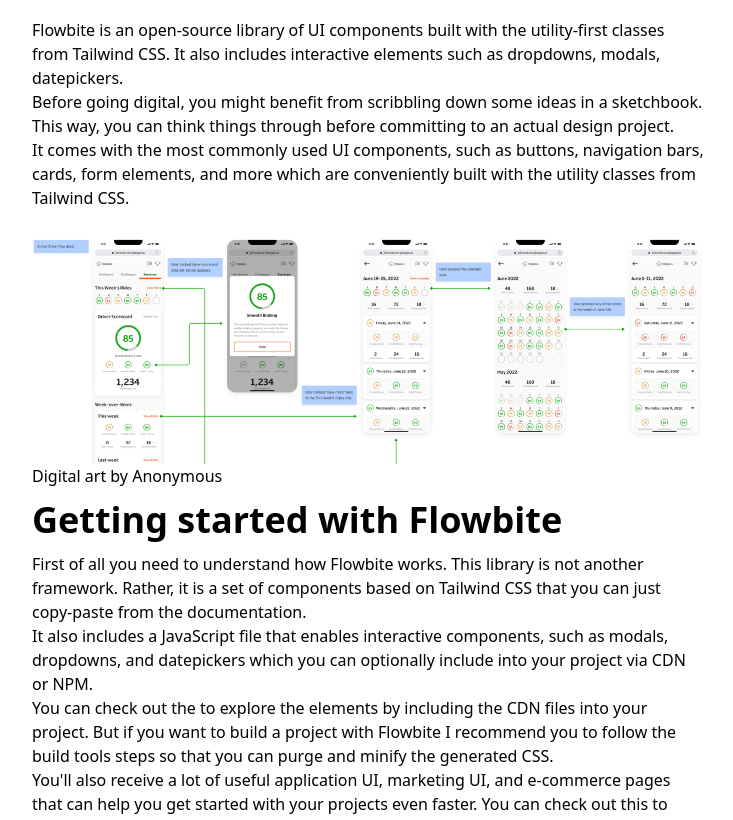
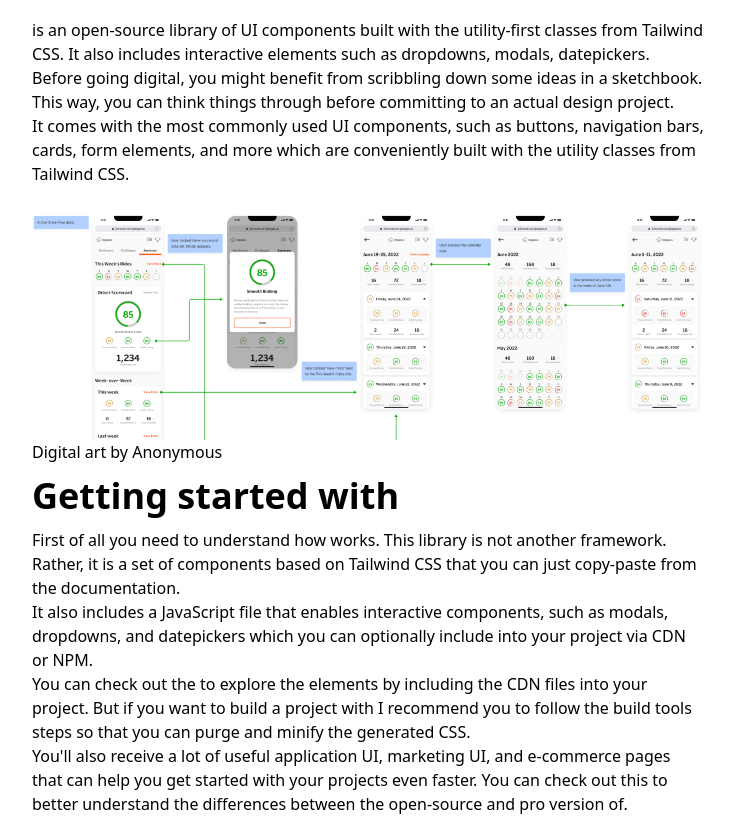
Before and after one commit to berkolata/piksel, a website: page blog-details.html in a window 1280 px wide. Shown: the part 414-1234 px from the top of the page, without its empty margins (272-1005 px from the left). Drawn offline with nearby package versions, Linux system fonts and the light colour scheme.

Commit message:
blog-updates

```diff
--- a/blog-details.html
+++ b/blog-details.html
@@ -74,7 +74,7 @@
               >
                 <img
                   class="mr-4 w-16 h-16 rounded-full"
-                  src="https://flowbite.com/docs/images/people/profile-picture-2.jpg"
+                  src="uploads/profiles/profile-picture-2.jpg"
                   alt="Jese Leos"
                 />
                 <div>
@@ -105,7 +105,7 @@
             </h1>
           </header>
           <p class="lead">
-            Flowbite is an open-source library of UI components built with the
+            is an open-source library of UI components built with the
             utility-first classes from Tailwind CSS. It also includes
             interactive elements such as dropdowns, modals, datepickers.
           </p>
@@ -123,10 +123,10 @@
             <img src="uploads/content/root-img5-2448x924.png" alt="" />
             <figcaption>Digital art by Anonymous</figcaption>
           </figure>
-          <h2 class="my-3 text-4xl font-bold">Getting started with Flowbite</h2>
+          <h2 class="my-3 text-4xl font-bold">Getting started with</h2>
           <p>
-            First of all you need to understand how Flowbite works. This library
-            is not another framework. Rather, it is a set of components based on
+            First of all you need to understand how works. This library is not
+            another framework. Rather, it is a set of components based on
             Tailwind CSS that you can just copy-paste from the documentation.
           </p>
           <p>
@@ -136,15 +136,15 @@
           </p>
           <p>
             You can check out the to explore the elements by including the CDN
-            files into your project. But if you want to build a project with
-            Flowbite I recommend you to follow the build tools steps so that you
-            can purge and minify the generated CSS.
+            files into your project. But if you want to build a project with I
+            recommend you to follow the build tools steps so that you can purge
+            and minify the generated CSS.
           </p>
           <p>
             You'll also receive a lot of useful application UI, marketing UI,
             and e-commerce pages that can help you get started with your
             projects even faster. You can check out this to better understand
-            the differences between the open-source and pro version of Flowbite.
+            the differences between the open-source and pro version of.
           </p>
           <h2 class="my-3 text-4xl font-bold">
             When does design come in handy?
@@ -233,9 +233,9 @@
           </p>
           <blockquote>
             <p>
-              Flowbite is just awesome. It contains tons of predesigned
-              components and pages starting from login screen to complex
-              dashboard. Perfect choice for your next SaaS application.
+              is just awesome. It contains tons of predesigned components and
+              pages starting from login screen to complex dashboard. Perfect
+              choice for your next SaaS application.
             </p>
           </blockquote>
           <h4>Code example</h4>
@@ -319,7 +319,7 @@
           </p>
           <p>
             And there you have it! Everything you need to design and share
-            prototypes — right in Flowbite Figma.
+            prototypes — right in Figma.
           </p>
         </article>
       </div>
```
Also changed, not shown: uploads/profiles/profile-picture-2.jpg (added).
